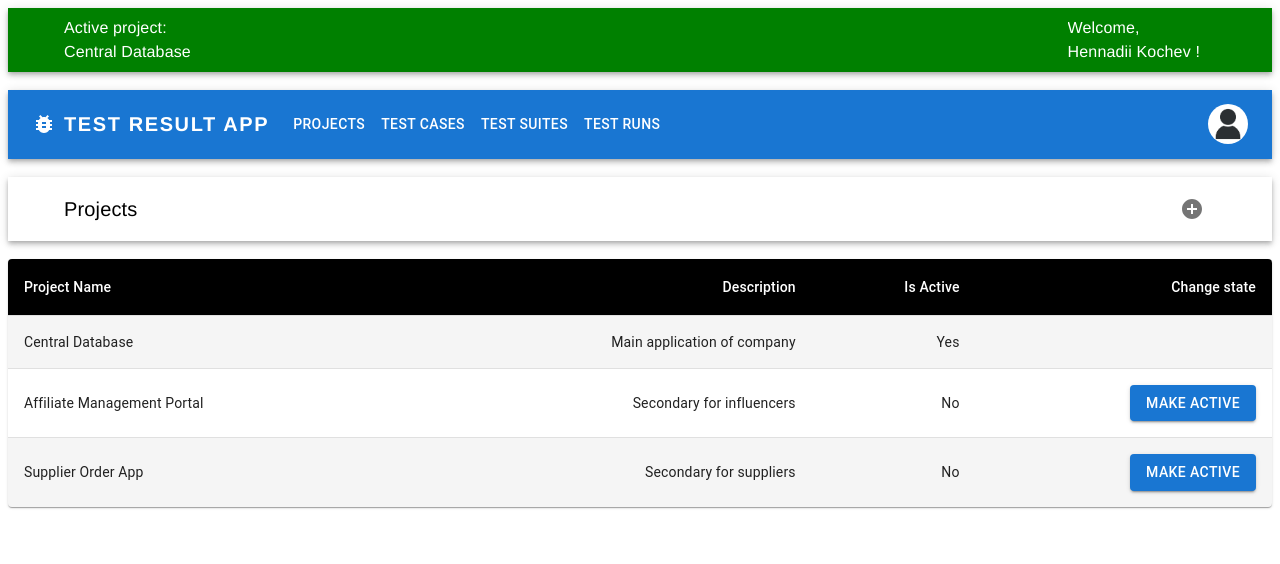
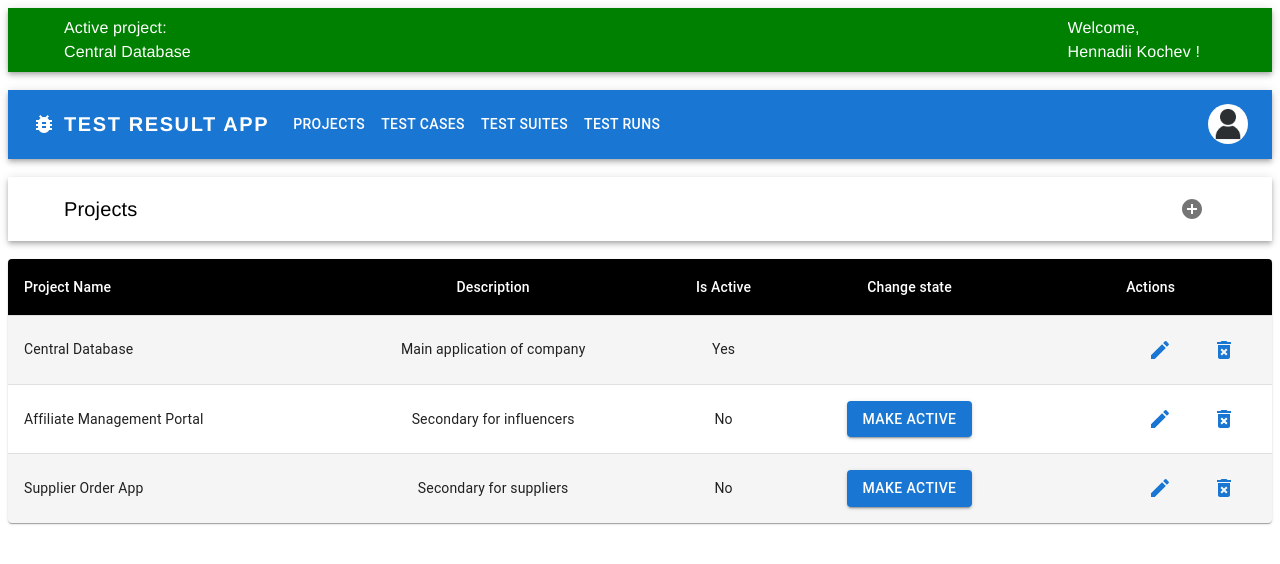
Before and after one commit to genndy007/test_result_app_frontend, a React (Create React App) app: page /projects in a window 1280 px wide. Shown: the top 564 px of the page. Built offline with nearby package versions, Linux system fonts and the light colour scheme.

Commit message:
add buttons for editing and deleting

```diff
--- a/src/components/tables/ProjectsTable.jsx
+++ b/src/components/tables/ProjectsTable.jsx
@@ -8,6 +8,9 @@ import TableHead from '@mui/material/TableHead';
 import TableRow from '@mui/material/TableRow';
 import Paper from '@mui/material/Paper';
 import SetActiveProjectButton from "../buttons/SetActiveProjectButton";
+import Button from "@mui/material/Button";
+import EditIcon from '@mui/icons-material/Edit';
+import DeleteForeverIcon from '@mui/icons-material/DeleteForever';
 
 const StyledTableCell = styled(TableCell)(({ theme }) => ({
   [`&.${tableCellClasses.head}`]: {
@@ -39,9 +42,10 @@ const ProjectsTable = ({projects}) => {
         <TableHead>
           <TableRow>
             <StyledTableCell>Project Name</StyledTableCell>
-            <StyledTableCell align="right">Description</StyledTableCell>
-            <StyledTableCell align="right">Is Active</StyledTableCell>
-            <StyledTableCell align="right">Change state</StyledTableCell>
+            <StyledTableCell align="center">Description</StyledTableCell>
+            <StyledTableCell align="center">Is Active</StyledTableCell>
+            <StyledTableCell align="center">Change state</StyledTableCell>
+            <StyledTableCell align="center">Actions</StyledTableCell>
           </TableRow>
         </TableHead>
         <TableBody>
@@ -50,9 +54,13 @@ const ProjectsTable = ({projects}) => {
               <StyledTableCell component="th" scope="row">
                 {project.name}
               </StyledTableCell>
-              <StyledTableCell align="right">{project.description}</StyledTableCell>
-              <StyledTableCell align="right">{project.isActive ? "Yes" : "No"}</StyledTableCell>
-              <StyledTableCell align="right">{!project.isActive ? <SetActiveProjectButton projectId={project.id}/> : null}</StyledTableCell>
+              <StyledTableCell align="center">{project.description}</StyledTableCell>
+              <StyledTableCell align="center">{project.isActive ? "Yes" : "No"}</StyledTableCell>
+              <StyledTableCell align="center">{!project.isActive ? <SetActiveProjectButton projectId={project.id}/> : null}</StyledTableCell>
+              <StyledTableCell align="right">
+                <Button><EditIcon/></Button>
+                <Button><DeleteForeverIcon/></Button>
+              </StyledTableCell>
             </StyledTableRow>
           ))}
         </TableBody>
```
